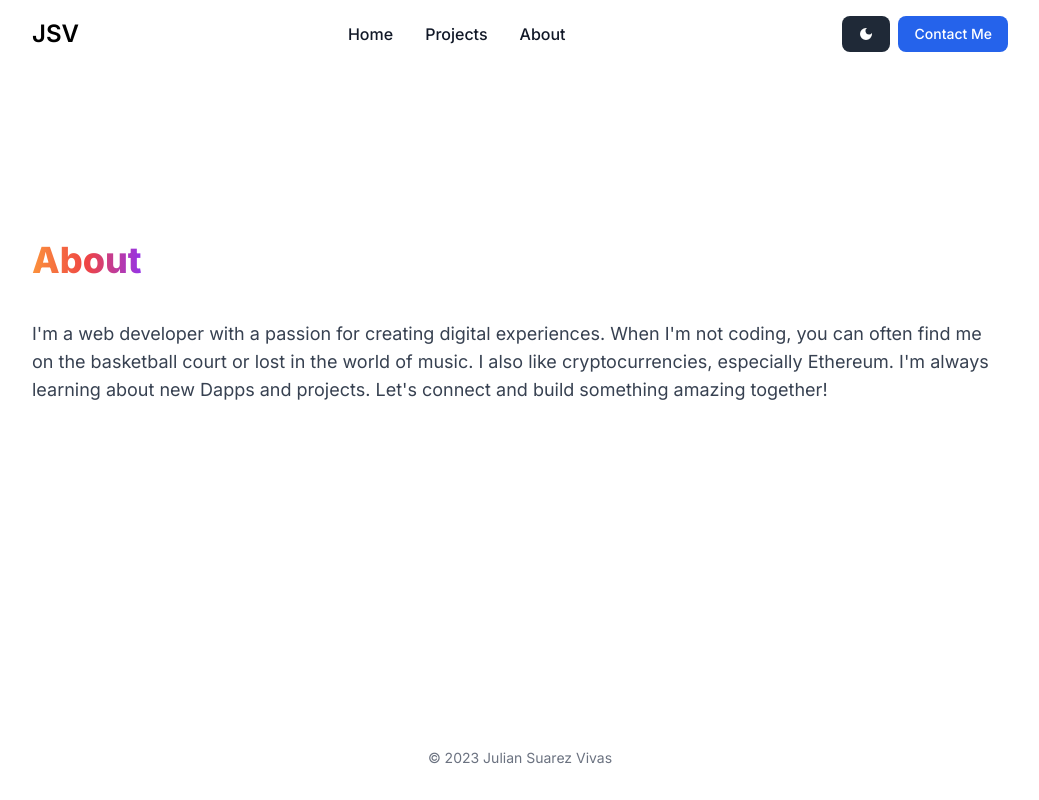
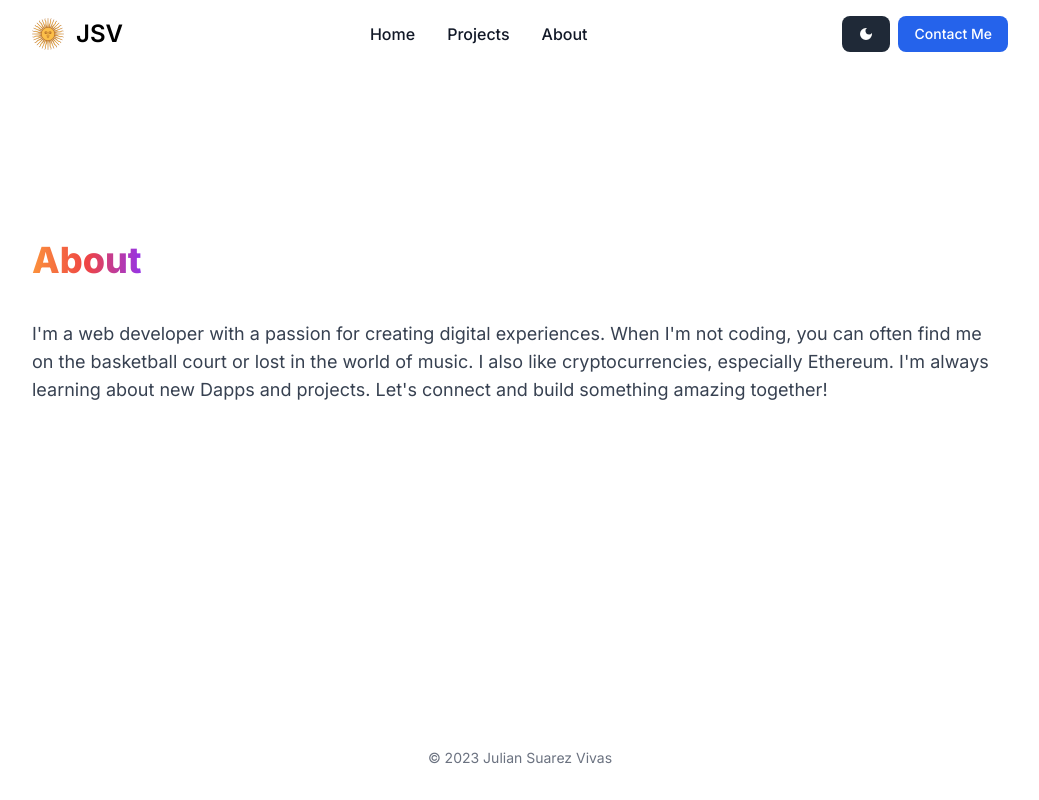
Before and after one commit to Juliansv/Juliansv, a Next.js app: page /about in a window 1280 px wide. Shown: the whole page, without its empty margins (120-1159 px from the left). Built offline with nearby package versions, Linux system fonts and the light colour scheme.

Commit message:
Update logo image

```diff
--- a/app/(site)/components/header.tsx
+++ b/app/(site)/components/header.tsx
@@ -1,21 +1,22 @@
 import Image from "next/image";
 import Link from "next/link";
 import DarkButton from "./dark-button";
+import logo from "@/app/icon.png"
 
 const Header = () => {
   return (
-    <header className="flex items-center justify-between ">
+    <header className="flex items-center justify-between">
       <nav className="bg-transparent border-gray-200 w-full">
         <div className="max-w-screen-xl flex flex-wrap items-center justify-between mx-auto py-4">
           <a href="/" className="flex items-center">
-            {/* <Image
-              src="/../../icon.png"
+            <Image
+              src={logo}
               sizes="any"
               className="mr-3"
               alt="Sol De Mayo Logo"
               width={32}
               height={32}
-            /> */}
+            />
             <span className="self-center text-2xl font-semibold whitespace-nowrap dark:text-sky-50">
               JSV
             </span>
@@ -35,7 +36,7 @@ const Header = () => {
               </li>
               <li>
                 <Link
-                  href="/about"
+                  href="/projects"
                   className="block py-2 pl-3 pr-4 text-gray-900 rounded hover:bg-gray-100 md:hover:bg-transparent md:hover:text-blue-700 md:p-0 hover:text-white border-gray-700 dark:text-sky-50 md:dark:hover:text-blue-500 dark:hover:bg-gray-700 dark:hover:text-white md:dark:hover:bg-transparent"
                 >
                   Projects
```
